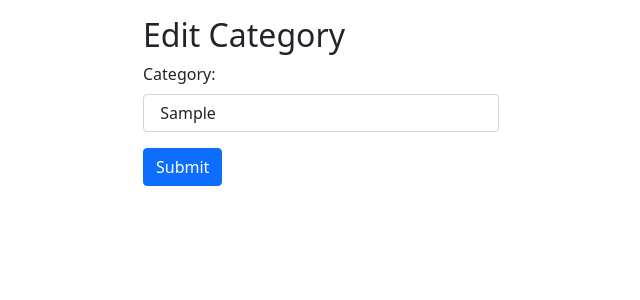
After one commit to jrabideaux/money-management, a Django app: page /categories/edit/00000000-0000-0000-0000-000000000001 in a window 1280 px wide. The commit adds this page. Shown: the top 300 px of the page, without its empty margins (319-959 px from the left). Run offline with Django 3.2, Linux system fonts and the light colour scheme; tables that the repository leaves empty hold one stand-in row (values such as "Sample post").

Commit message:
Added an edit page

```diff
--- /dev/null
+++ b/money_management/budget/templates/categories/edit.html
@@ -0,0 +1,19 @@
+{% extends "base.html" %}
+
+{% block content %}
+<div class="container" xmlns="http://www.w3.org/1999/html">
+  <div class="row justify-content-center">
+    <div class="col-md-4">
+      <h2>Edit Category</h2>
+      <form method="post" action='' style="height: 225px;">
+        {% csrf_token %}
+        <div class="mb-3">
+          <label for="category" class=form-label>{{form.category.label}}:</label>
+          <input class="form-control" id="category" name=category value=" {{ object.category }}">
+        </div>
+        <button type="submit" class="btn btn-primary" value="Update">Submit</button>
+      </form>
+    </div>
+  </div>
+</div>
+{% endblock %}
--- a/money_management/budget/templates/categories/list.html
+++ b/money_management/budget/templates/categories/list.html
@@ -15,6 +15,9 @@
           <td>
               <a href="{% url 'delete' category.id %}">{% bs_icon 'trash' %}</a>
           </td>
+          <td>
+              <a href="{% url 'edit' category.id %}">{% bs_icon 'pencil-square' %}</a>
+          </td>
         </tr>
         {% endfor %}
       </table>
--- a/money_management/budget/views.py
+++ b/money_management/budget/views.py
@@ -44,6 +44,13 @@ class UserCategoriesDeleteView(generic.DeleteView):
     template_name = 'categories/confirm_delete.html'
 
 
+class UserCategoriesUpdateView(generic.UpdateView):
+    model = UserCategory
+    fields = ['category']
+    success_url = reverse_lazy('list')
+    template_name = 'categories/edit.html'
+
+
 def login_view(request):
     loader.get_template("login.html")
     username = request.POST('username')
--- a/money_management/money_management/urls.py
+++ b/money_management/money_management/urls.py
@@ -27,5 +27,8 @@ urlpatterns = [
     path('categories/add', views.add_category,
          name='add'),
     path('categories/delete/<pk>',
-         views.UserCategoriesDeleteView.as_view(), name="delete")
+         views.UserCategoriesDeleteView.as_view(), name="delete"),
+    path('categories/edit/<pk>', views.UserCategoriesUpdateView.as_view(),
+         name="edit")
+
 ]
```
